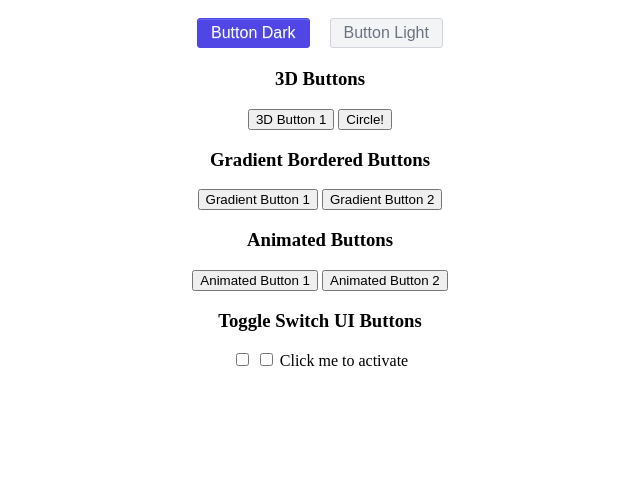
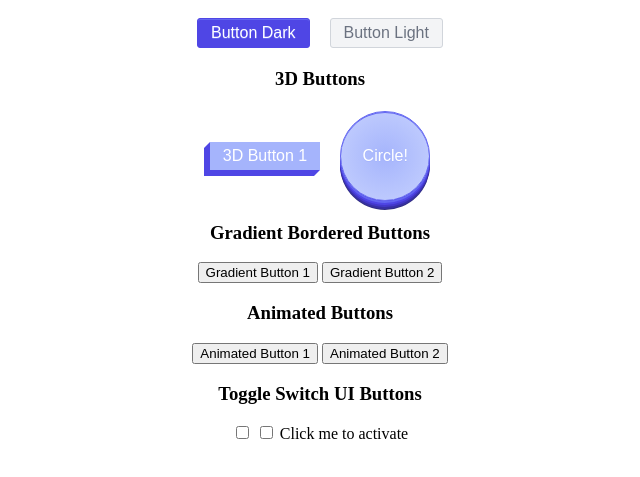
Before and after one commit to poonammohata/Css3-Fancy-Buttons, a plain HTML site: page index.html in a window 1280 px wide. Shown: the part 105-582 px from the top of the page, without its empty margins (320-960 px from the left). Drawn offline with Linux system fonts and the light colour scheme.

Commit message:
3d buttons styled

```diff
--- a/index.html
+++ b/index.html
@@ -17,8 +17,8 @@
     </section>
     <section class="container">
         <h3>3D Buttons</h3>
-        <button>3D Button 1</button>
-        <button>Circle!</button>
+        <button class="btn btn-3d-1">3D Button 1</button>
+        <button class="btn btn-3d-2">Circle!</button>
     </section>
     <section class="container">
         <h3>Gradient Bordered Buttons</h3>
--- a/style.css
+++ b/style.css
@@ -47,3 +47,102 @@ body{
     background-color: #D1D5DB;
     border: #D1D5DB;
 }
+
+/* 3d buttons */
+.btn-3d-1{
+    position: relative;
+    background-color:#A5B4FC;
+    border: none;
+    color: white;
+    padding: 5px 13px;
+    font-size: 1rem;
+    box-shadow: -6px 6px 0 #4F46E5;
+    outline: none;
+}
+.btn-3d-1:hover{
+    background-color: #818CF8;
+}
+.btn-3d-1:active{
+    background-color:#6366F1;
+    top:3px;
+    left: -3px;
+    box-shadow: -3px 3px 0 #4F46E5;
+}
+.btn-3d-1::before{
+    position: absolute;
+    display: block;
+    content: "";
+    height: 0;
+    width: 0;
+    border: solid 6px transparent;
+    border-right: solid 6px #4F46E5;
+    border-left-width: 0px;
+    background: none;
+    top: 0px;
+    left: -6px;
+}
+.btn-3d-1::after{
+    position: absolute;
+    display: block;
+    content: "";
+    height: 0;
+    width: 0;
+    border:solid 6px transparent;
+    border-top: solid 6px #4F46E5;
+    background: none;
+    border-bottom-width: 0px;
+    right: 0px;
+    bottom: -6px;
+}
+.btn-3d-1:active::before{
+    border:solid 3px transparent ;
+    border-right: solid 3px #4F46E5;
+    border-left-width: 0px;
+    left: -3px;;
+}
+.btn-3d-1:active::after{
+    border:solid 3px transparent ;
+    border-top: solid 3px #4F46E5;
+    border-bottom-width: 0px;
+    bottom: -3px;
+}
+.btn-3d-2{
+    position: relative;
+    background: #A5B4FC;
+    background:radial-gradient(#A5B4FC,#C7D2FE);
+    font-size: 1rem;
+    color: white;
+    text-shadow: 0 1px 0 #A5B4FC;
+    height: 90px;
+    width: 90px;
+    border-radius: 100% ;
+    border: solid 1px #6366F1;
+    outline: none;
+    box-shadow: inset 0 1px 0 #6366F1,
+                    0 2px 0 #6366F1,
+                    0 3px 0 #4F46E5,
+                    0 4px 0 #4F46E5,
+                    0 5px 0  #4338CA,
+                    0 6px 0  #4338CA,
+                    0 7px 0 #3730A3,
+                    0 8px 0 #3730A3,
+                    0 9px 0 #312E81;
+
+}
+.btn-3d-2:hover{
+    background: #818CF8;
+    background:radial-gradient(#818CF8,#A5B4FC);
+}
+.btn-3d-2:active{
+    box-shadow: inset 0 1px 0 #6366F1,
+                    0 2px 0 #6366F1,
+                    0 3px 0 #4F46E5,
+                    0 4px 0 #4F46E5,
+                    0 5px 0  #4338CA,
+                    0 6px 0  #4338CA,
+                    0 7px 0 #3730A3;
+    top:2px;
+    background: #6366F1;
+    background:radial-gradient(#6366F1,#818CF8);
+
+}
```
